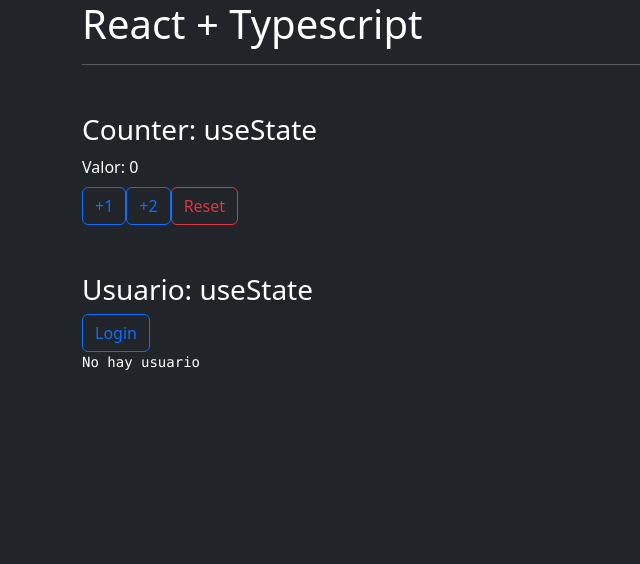
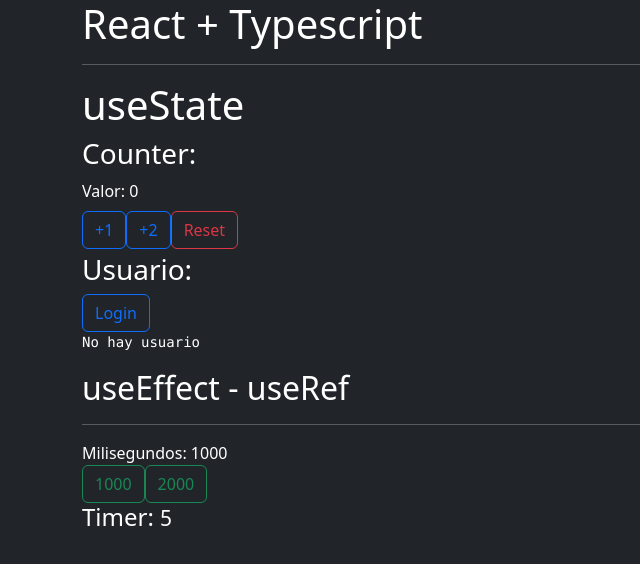
Before and after one commit to JDGonzal/react_n_typescript, a React (Create React App) app: page / in a window 1280 px wide. Shown: the top 564 px of the page, without its empty margins (0-640 px from the left). Built offline with nearby package versions, Linux system fonts and the light colour scheme.

Commit message:
feat: Second Video, useState the useState into "Users" Component file #20230326b

```diff
--- a/src/App.tsx
+++ b/src/App.tsx
@@ -1,14 +1,18 @@
-import { Counter } from './components/Counter';
-import { Users } from './components/Users';
+import { Counter } from "./components/Counter";
+import { Users } from "./components/Users";
+import { TimerMaster } from './components/TimerMaster';
 
 function App() {
   return (
     <>
       <h1>React + Typescript</h1>
       <hr />
-
-      <Counter/>
-       <Users/>
+      <h1>useState</h1>
+      <Counter />
+      <Users />
+      <h2>useEffect - useRef</h2>
+      <hr />
+      <TimerMaster/>
     </>
   );
 }
--- a/src/components/Counter.tsx
+++ b/src/components/Counter.tsx
@@ -9,8 +9,8 @@ export const Counter = () => {
   }
 
   return (
-    <div className="mt-5">
-      <h3>Counter: useState</h3>
+    <div className="mt-1">
+      <h3>Counter: </h3>
       <span>Valor: {counter}</span>
       <br />
       <button onClick={()=>incremantar()} className='btn btn-outline-primary mt-2'>
--- /dev/null
+++ b/src/components/Timer.tsx
@@ -0,0 +1,23 @@
+import { useEffect, useRef, useState } from 'react';
+
+type TimerArgs = { milliseconds: number};
+
+export default function Timer({milliseconds}: TimerArgs) {
+
+  const [segundos, setSegundos] = useState(0);
+  const ref = useRef<NodeJS.Timeout>();
+
+  useEffect(() => {
+    console.log(milliseconds);
+    setSegundos(0);
+    ref.current && clearInterval(ref.current);
+    ref.current=setInterval(()=> setSegundos(s => s+1), milliseconds);
+
+  }, [milliseconds])
+
+  return (
+    <>
+    <h4>Timer: <small>{segundos}</small></h4>
+    </>
+  )
+}
--- /dev/null
+++ b/src/components/TimerMaster.tsx
@@ -0,0 +1,24 @@
+import Timer from './Timer';
+import { useState } from 'react';
+
+export const TimerMaster = () => {
+  const [milliSec, setMilliSec] = useState(1000);
+
+  return (
+    <div>
+      <span>
+        Milisegundos: {milliSec}
+      </span>
+      <br />
+      <button className='btn btn-outline-success'
+      onClick={()=>setMilliSec(1000)}>
+        1000
+      </button>
+      <button className='btn btn-outline-success'
+      onClick={()=>setMilliSec(2000)}>
+        2000
+      </button>
+      <Timer milliseconds={milliSec}/>
+    </div>
+  )
+}
--- a/src/components/Users.tsx
+++ b/src/components/Users.tsx
@@ -16,8 +16,8 @@ export const Users = () => {
   };
 
   return (
-    <div className="mt-5">
-      <h3>Usuario: useState</h3>
+    <div className="mt-1">
+      <h3>Usuario: </h3>
       <button onClick={() => login()} className="btn btn-outline-primary">
         Login
       </button>
```
Also changed, not shown: 1 other file (tests, documents, lock files or other folders).
